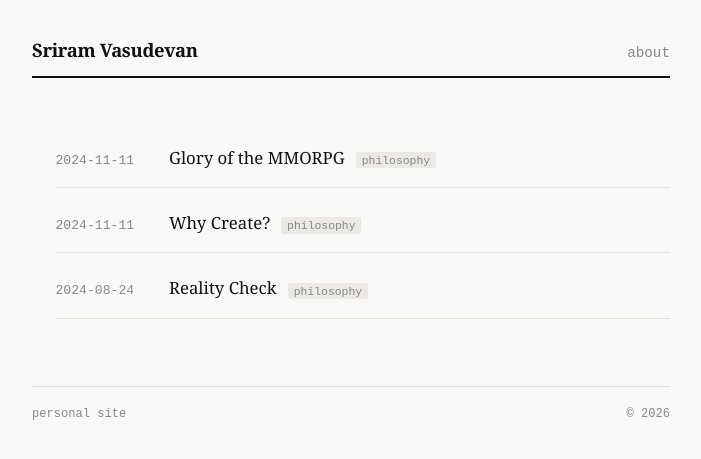
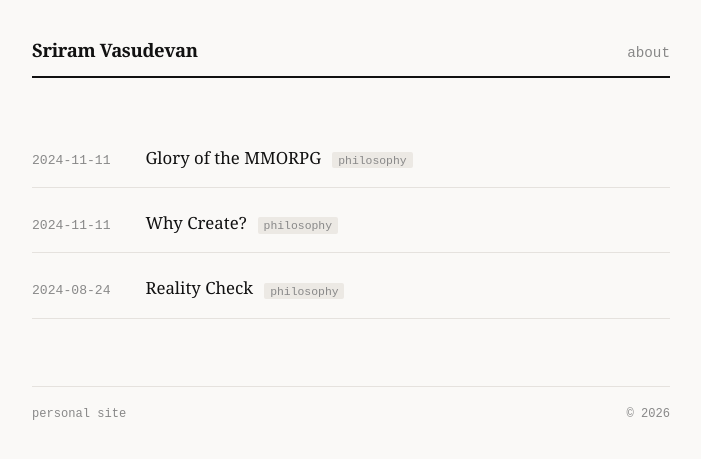
Before and after one commit to sriramvas/sriramvas.github.io, a Jekyll site: the page built from index.html, in a window 1280 px wide. Shown: the top 459 px of the page, without its empty margins (289-990 px from the left). Built offline with Jekyll 4.4.1, drawn with Linux system fonts in a browser that asks for light colours.

Commit message:
Update styles.css

```diff
--- a/assets/css/styles.css
+++ b/assets/css/styles.css
@@ -61,7 +61,11 @@ nav a {
 nav a:hover { color: var(--accent); }
 
 /* ── Post list (index) ── */
-.posts { list-style: none; }
+.posts {
+  list-style: none;
+  padding: 0;
+  margin: 0;
+}
 
 .posts li {
   display: flex;
```
